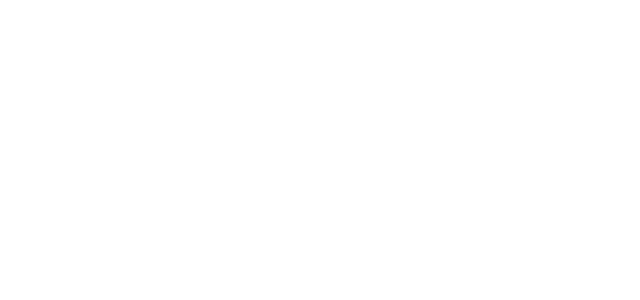
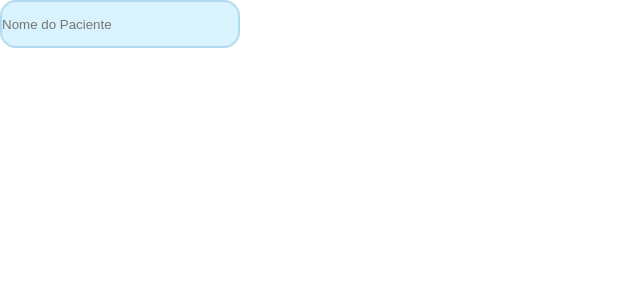
Before and after one commit to gooncalvesgaby/patient-form, a React (Vite) app: page / in a window 1280 px wide. Shown: the top 300 px of the page, without its empty margins (0-640 px from the left). Built offline with nearby package versions, Linux system fonts and the light colour scheme.

Commit message:
criação do component input

```diff
--- a/src/App.jsx
+++ b/src/App.jsx
@@ -1,9 +1,20 @@
+import { createGlobalStyle } from "styled-components"
+import Input from "./Components/Input/input.jsx"
 
+const GlobalStyle = createGlobalStyle`
+*{
+    margin: 0;
+    padding: 0;
+    box-sizing: border-box;
+  }
+`
 
 function App() {
 
   return (
     <>
+    <GlobalStyle/>
+    <Input/>
     </>
   )
 }
--- /dev/null
+++ b/src/Components/Input/input.jsx
@@ -0,0 +1,11 @@
+import * as S from "./inputStyle.jsx"
+
+function Input(props) {
+    return(
+        <>
+        <S.Input type="text" placeholder="Nome do Paciente">{props.text}</S.Input>
+        </>
+    )
+}
+
+export default Input
--- /dev/null
+++ b/src/Components/Input/inputStyle.jsx
@@ -0,0 +1,10 @@
+import styled from "styled-components"
+
+export const Input = styled.input`
+border: 2px solid #b0dbef;
+border-radius: 1rem;
+width: 15rem;
+height: 3rem;
+background-color: #ace4fd75;
+color: #373535e6;;
+`
```
